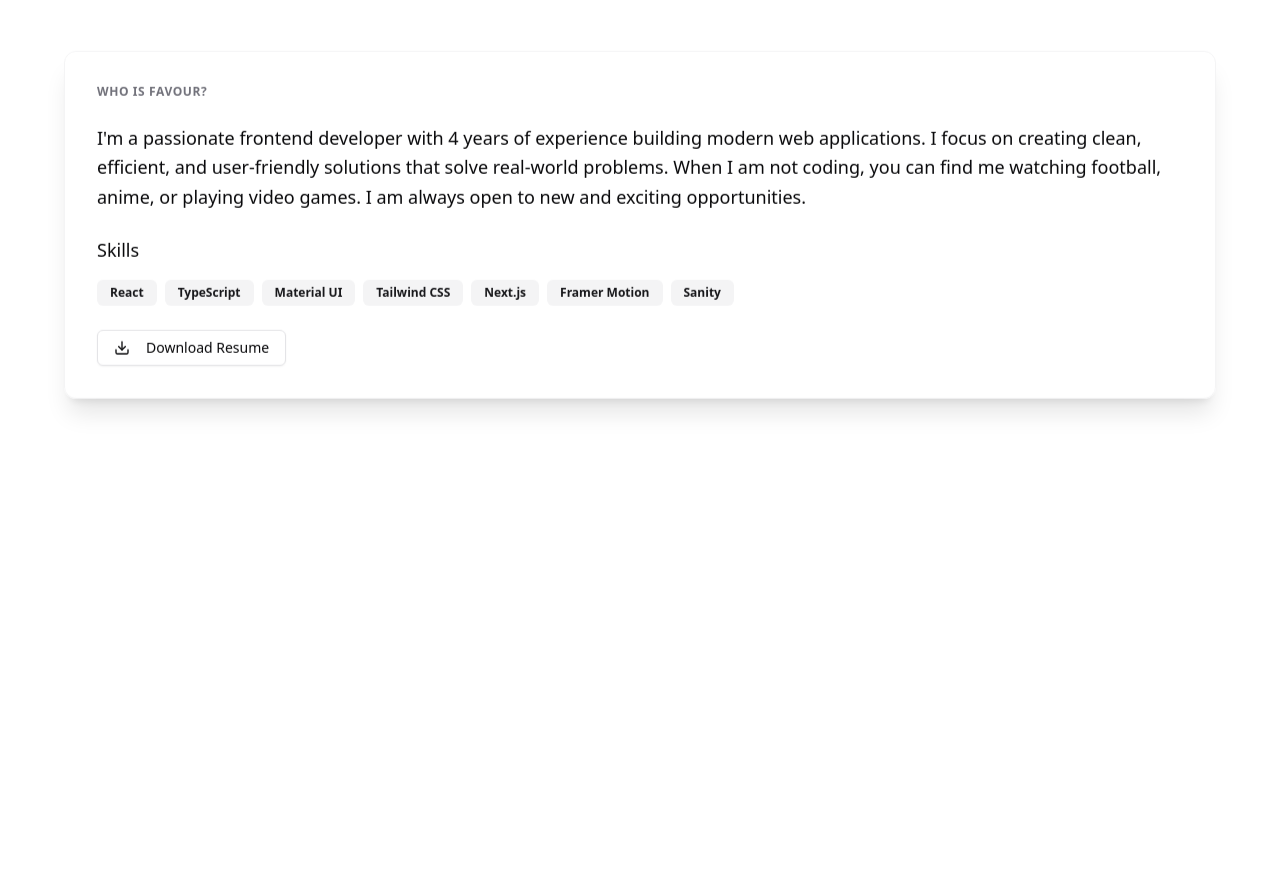
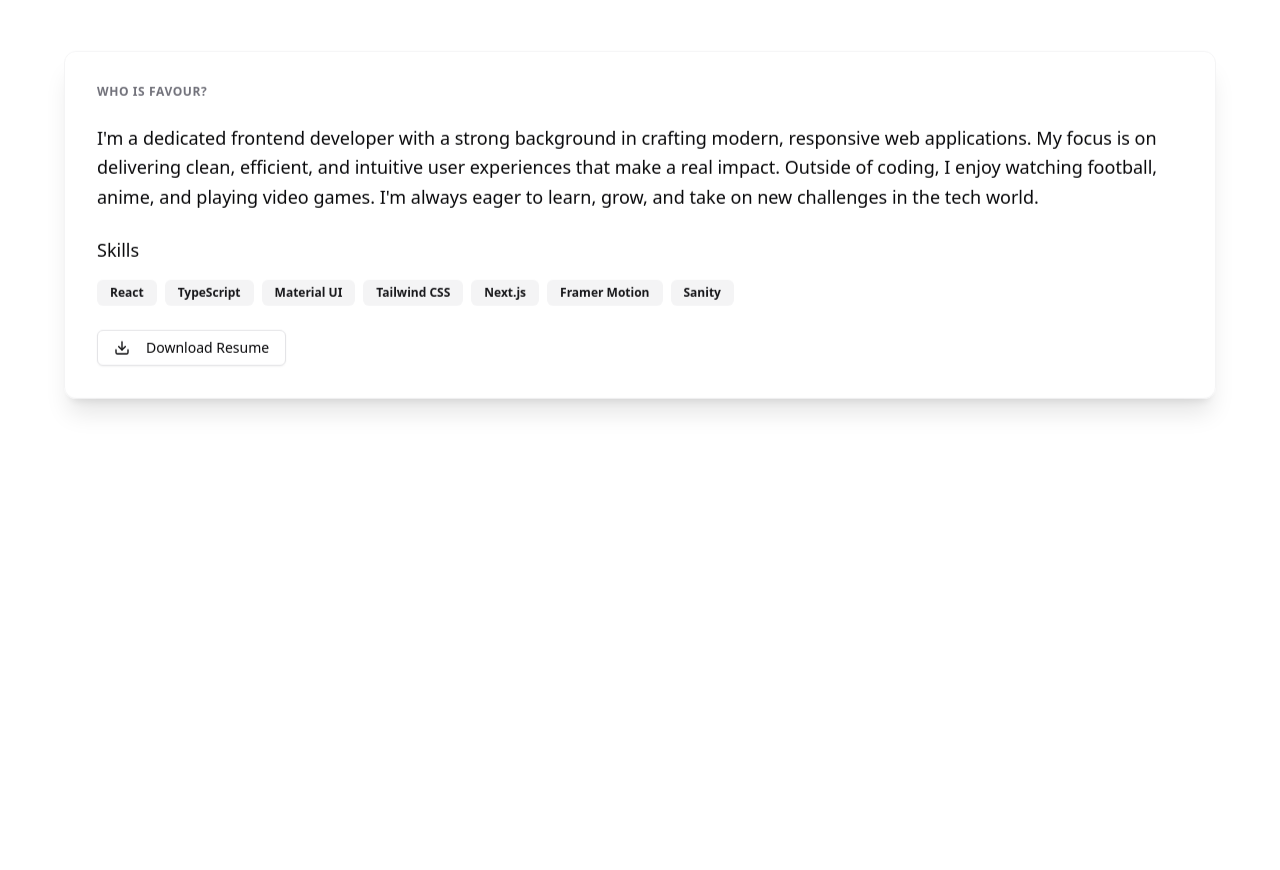
Before and after one commit to Proton-number/portfolio-new, a React (Vite) app: page / in a window 1280 px wide. Shown: the part 960-1830 px from the top of the page. Built offline with nearby package versions, Linux system fonts and the light colour scheme; no server answers.

Commit message:
chore: update framer-motion and gsap dependencies; improve About component description

```diff
--- a/package.json
+++ b/package.json
@@ -21,10 +21,11 @@
     "class-variance-authority": "^0.7.1",
     "clsx": "^2.1.1",
     "date-fns": "^4.1.0",
+    "gsap": "^3.13.0",
     "ldrs": "^1.0.2",
     "lodash": "^4.17.21",
     "lucide-react": "^0.469.0",
-    "motion": "^11.15.0",
+    "motion": "^12.16.0",
     "react": "^18.3.1",
     "react-dom": "^18.3.1",
     "react-time": "^4.3.0",
--- a/src/components/About.tsx
+++ b/src/components/About.tsx
@@ -23,12 +23,12 @@ function About() {
             Who is Favour?
           </p>
           <p className="text-lg leading-relaxed">
-            I'm a passionate frontend developer with 4 years of experience
-            building modern web applications. I focus on creating clean,
-            efficient, and user-friendly solutions that solve real-world
-            problems. When I am not coding, you can find me watching football,
-            anime, or playing video games. I am always open to new and exciting
-            opportunities.
+            I'm a dedicated frontend developer with a strong background in
+            crafting modern, responsive web applications. My focus is on
+            delivering clean, efficient, and intuitive user experiences that
+            make a real impact. Outside of coding, I enjoy watching football,
+            anime, and playing video games. I'm always eager to learn, grow, and
+            take on new challenges in the tech world.
           </p>
 
           <div className="space-y-4">
```
Also changed, not shown: 1 other file (tests, documents, lock files or other folders).
